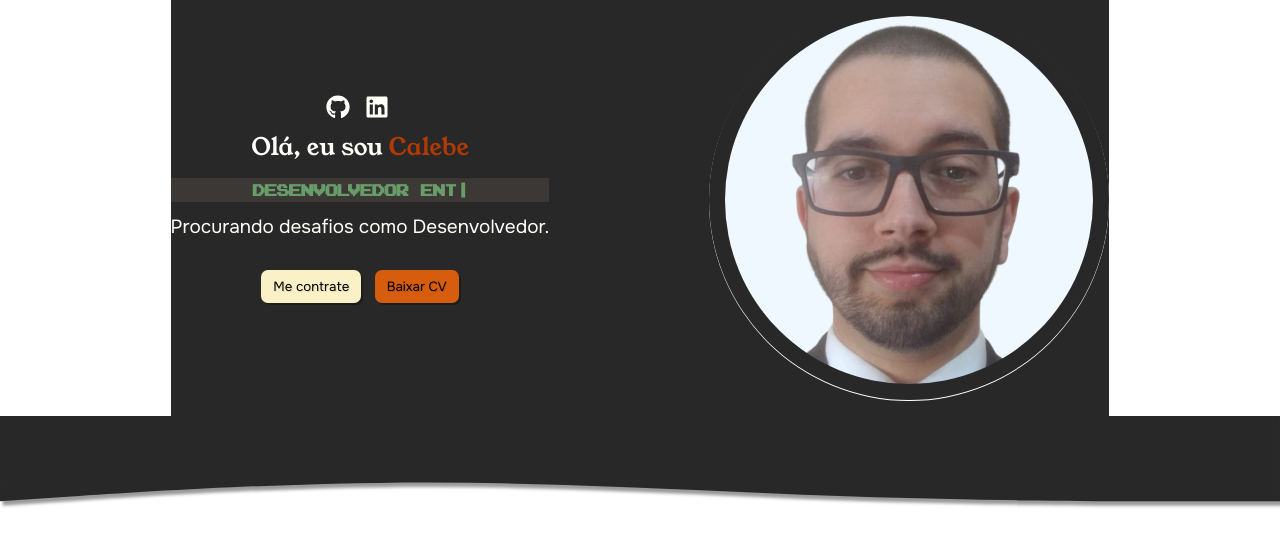
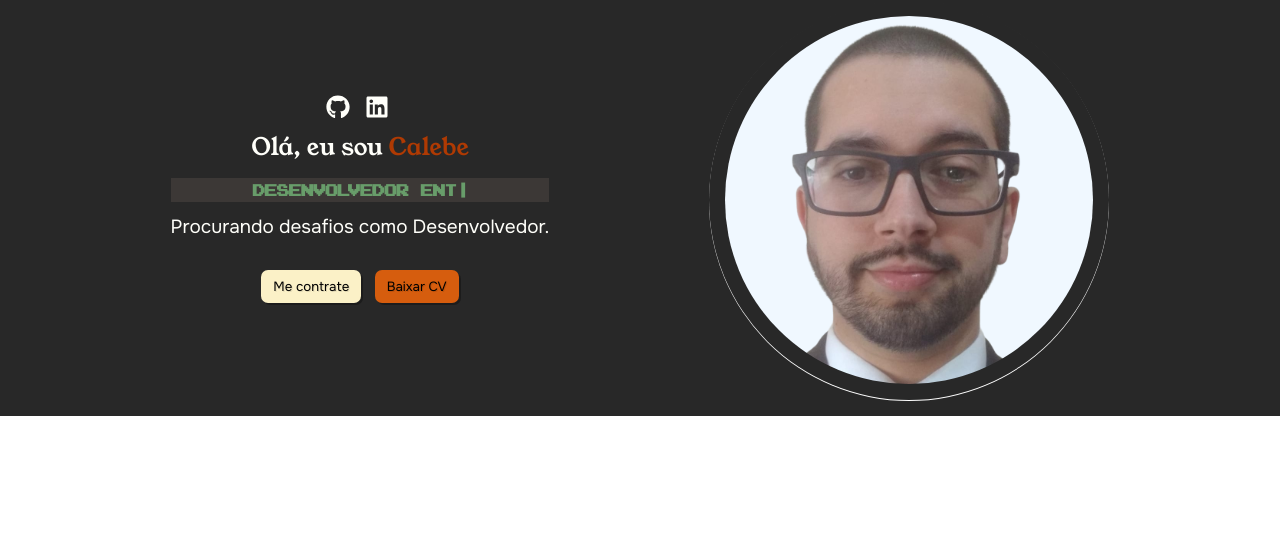
Before and after one commit to CalebeCopello/portfolio, a React (Create React App) app in the folder client/: page / in a window 1280 px wide. Shown: the top 546 px of the page. Built offline with nearby package versions, Linux system fonts and the light colour scheme.

Commit message:
Refactor Home

```diff
--- a/client/src/App.jsx
+++ b/client/src/App.jsx
@@ -1,10 +1,10 @@
 import './App.css';
-import Profile from './PortfolioContainer/Home/Profile.jsx'
+import PortfolioContainer from './PortfolioContainer/PortifolioContainer';
 
 const App = () => {
   return (
     <>
-      <Profile />
+      <PortfolioContainer />
     </>
   )
 }
--- /dev/null
+++ b/client/src/PortfolioContainer/Home/Footer/Footer.css
@@ -0,0 +1,12 @@
+.footer-container{
+    height: 18%;
+    width: 100%;
+    overflow: hidden;
+    display: flex;
+    justify-content: center;
+}
+
+.footer-parent path {
+    fill: var(--fg0);
+    filter: drop-shadow(3px 5px 2px rgb(0 0 0 / 0.4));
+}
--- /dev/null
+++ b/client/src/PortfolioContainer/Home/Footer/Footer.jsx
@@ -0,0 +1,15 @@
+import './Footer.css'
+
+const Footer = () => {
+    return (
+        <>
+        <div className="footer-container">
+            <div className="footer-parent">
+            <svg xmlns="http://www.w3.org/2000/svg" viewBox="0 0 1440 320"><path fill="#0099ff" fill-opacity="1" d="M0,96L80,90.7C160,85,320,75,480,74.7C640,75,800,85,960,90.7C1120,96,1280,96,1360,96L1440,96L1440,0L1360,0C1280,0,1120,0,960,0C800,0,640,0,480,0C320,0,160,0,80,0L0,0Z"></path></svg>
+            </div>
+        </div>
+        </>
+    )
+}
+
+export default Footer
--- /dev/null
+++ b/client/src/PortfolioContainer/Home/Home.css
@@ -0,0 +1,5 @@
+.home-container{
+    display: flex;
+    flex-direction: column;
+    min-height: 670px;
+}
--- /dev/null
+++ b/client/src/PortfolioContainer/Home/Home.jsx
@@ -0,0 +1,16 @@
+import Profile from "./Profile/Profile"
+import Footer from "./Footer/Footer"
+import './Home.css'
+
+const Home = () => {
+    return (
+        <>
+        <div className="home-container">
+            <Profile />
+            <Footer />
+        </div>
+        </>
+    )
+}
+
+export default Home
--- a/client/src/PortfolioContainer/Home/Profile.css
+++ b/client/src/PortfolioContainer/Home/Profile/Profile.css
@@ -69,7 +69,7 @@
 .profile-picture-background {
     height: 92%;
     width: 92%;
-    background-image: url("../../assets/Home/avatarProfile.png");
+    background-image: url("../../../assets/Home/avatarProfile.png");
     background-size: cover;
     background-color: aliceblue;
     border-radius: 50%;
@@ -92,10 +92,7 @@
     transition: 0.2s ease-out;
     color: var(--blue0);
 }
-.profile-footer path {
-    fill: var(--fg0);
-    filter: drop-shadow(3px 5px 2px rgb(0 0 0 / 0.4));
-}
+
 
 @media screen and (max-width: 1110px) {
     .profile-picture{
--- a/client/src/PortfolioContainer/Home/Profile.jsx
+++ b/client/src/PortfolioContainer/Home/Profile/Profile.jsx
@@ -73,9 +73,6 @@ const Profile = () => {
                     </div>
                 </div>
             </div>
-            <div className="profile-footer">
-            <svg xmlns="http://www.w3.org/2000/svg" viewBox="0 0 1440 320"><path fill="#0099ff" fill-opacity="1" d="M0,96L80,90.7C160,85,320,75,480,74.7C640,75,800,85,960,90.7C1120,96,1280,96,1360,96L1440,96L1440,0L1360,0C1280,0,1120,0,960,0C800,0,640,0,480,0C320,0,160,0,80,0L0,0Z"></path></svg>
-            </div>
         </>
     )
 }
--- /dev/null
+++ b/client/src/PortfolioContainer/PortifolioContainer.jsx
@@ -0,0 +1,20 @@
+import { TOTALSCREENS } from "../utils/commonUtils"
+
+const PortfolioContainer = () => {
+    const mapAllScreens = () => {
+        return(
+            TOTALSCREENS.map((screen) => (
+                (screen.component) ? <screen.component screenName={screen.screenName} key={screen.screenName} id={screen.screenName} /> : <div key={screen.screenName}></div>
+            ))
+        )
+    }
+    return (
+        <>
+        <div className="portifolio-container">
+            {mapAllScreens()}
+        </div>
+        </>
+    )
+}
+
+export default PortfolioContainer
--- /dev/null
+++ b/client/src/utils/commonUtils.js
@@ -0,0 +1,16 @@
+import Home from "../PortfolioContainer/Home/Home";
+
+export const TOTALSCREENS = [
+    {
+        screenName: 'Home',
+        component: Home,
+    },
+]
+
+export const GETSCREENINDEX = (screenName) => {
+    if (!screenName) return -1
+    for (let i = 0; i < TOTALSCREENS.length; i++) {
+        if (TOTALSCREENS[i].screenName === screenName) return i
+    }
+    return -1
+}
```
Also changed, not shown: client/src/utils/ScrollService.js (renamed from client/src/utils/ScrollService.jsx).
